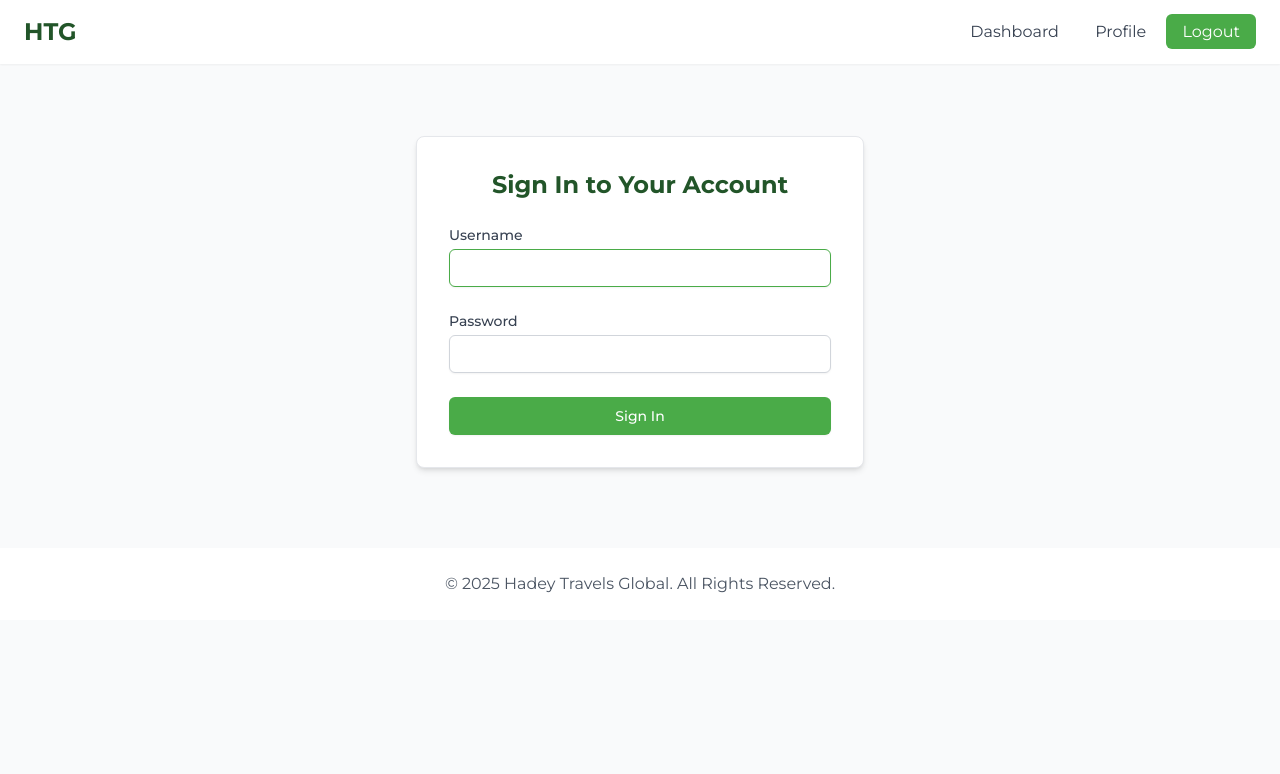
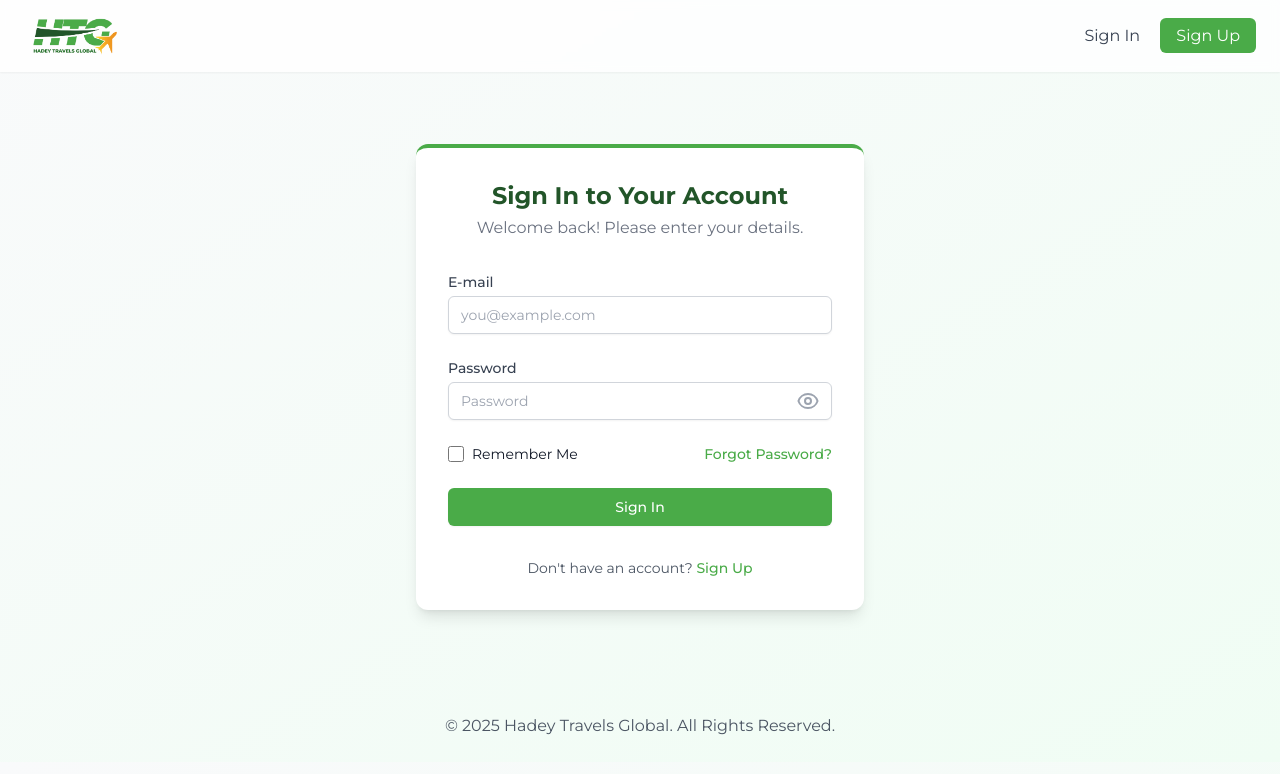
Before and after one commit to IsraelPhilips/Hadey, a Django app: a page that uses templates/base.html in a window 1280 px wide. Shown: the top 774 px of the page. Run offline with Django 5.2, Linux system fonts and the light colour scheme; some libraries are stand-ins or nearby versions.

Commit message:
full application done

```diff
--- a/hadey_config/urls.py
+++ b/hadey_config/urls.py
@@ -2,15 +2,19 @@
 
 from django.contrib import admin
 from django.urls import path, include
-from django.conf import settings # Import settings
-from django.conf.urls.static import static # Import static
+from django.conf import settings
+from django.conf.urls.static import static
 
 urlpatterns = [
     path('admin/', admin.site.urls),
-    path('accounts/', include('django.contrib.auth.urls')),
+
+    # This includes all the necessary allauth URLs
+    # for login, logout, signup, password reset, etc.
+    path('accounts/', include('allauth.urls')),
+
+    # This is our main app's URLs (including the dashboard)
     path('', include('portal.urls')),
 ]
 
-# This is the crucial part for serving media files during development
 if settings.DEBUG:
     urlpatterns += static(settings.MEDIA_URL, document_root=settings.MEDIA_ROOT)
--- a/portal/urls.py
+++ b/portal/urls.py
@@ -9,11 +9,12 @@ urlpatterns = [
     path('', views.dashboard, name='dashboard'),
     path('application/', views.application_form_view, name='application_form'),
     path('documents/', views.document_submission_view, name='document_submission'),
-
-    # Add the URL for the new agency fee view
     path('agency-fee/', views.agency_fee_view, name='agency_fee'),
 
-    # Generic Payment URL
+    # Add the URL for the final visa application step
+    path('visa-application/', views.visa_application_view, name='visa_application'),
+
+    # Payment URLs
     path('payment/initiate/', views.initiate_payment, name='initiate_payment'),
     path('payment/callback/', views.flutterwave_webhook, name='payment_callback'),
 ]
--- /dev/null
+++ b/templates/account/login.html
@@ -0,0 +1,79 @@
+{% extends "base.html" %}
+{% load i18n %}
+
+{% block title %}{% trans "Sign In" %} | Hadey Travels Global{% endblock %}
+
+{% block content %}
+<div class="max-w-md mx-auto mt-10">
+    <div class="bg-white p-8 rounded-xl shadow-lg border-t-4 border-primary-green">
+        <div class="text-center mb-8">
+            <h2 class="text-2xl font-bold text-dark-green">{% trans "Sign In to Your Account" %}</h2>
+            <p class="text-gray-500 mt-1">Welcome back! Please enter your details.</p>
+        </div>
+
+        <form class="login" method="POST" action="{% url 'account_login' %}">
+            {% csrf_token %}
+
+            <div class="space-y-6">
+                <div>
+                    <label for="id_login" class="block text-sm font-medium text-gray-700">{% trans "E-mail" %}</label>
+                    <input type="email" name="login" placeholder="you@example.com" autocomplete="email" required id="id_login" class="mt-1 block w-full px-3 py-2 bg-white border border-gray-300 rounded-md shadow-sm placeholder-gray-400 focus:outline-none focus:ring-primary-green focus:border-primary-green sm:text-sm">
+                </div>
+                <div>
+                    <label for="id_password" class="block text-sm font-medium text-gray-700">{% trans "Password" %}</label>
+                    <div class="relative">
+                        <input type="password" name="password" placeholder="Password" autocomplete="current-password" required id="id_password" class="mt-1 block w-full px-3 py-2 bg-white border border-gray-300 rounded-md shadow-sm placeholder-gray-400 focus:outline-none focus:ring-primary-green focus:border-primary-green sm:text-sm">
+                        <button type="button" class="absolute inset-y-0 right-0 pr-3 flex items-center text-sm leading-5" onclick="togglePasswordVisibility('id_password', this)">
+                            <svg class="h-6 w-6 text-gray-400" fill="none" viewBox="0 0 24 24" stroke="currentColor">
+                                <path stroke-linecap="round" stroke-linejoin="round" stroke-width="2" d="M15 12a3 3 0 11-6 0 3 3 0 016 0z" />
+                                <path stroke-linecap="round" stroke-linejoin="round" stroke-width="2" d="M2.458 12C3.732 7.943 7.523 5 12 5c4.478 0 8.268 2.943 9.542 7-1.274 4.057-5.064 7-9.542 7-4.477 0-8.268-2.943-9.542-7z" />
+                            </svg>
+                        </button>
+                    </div>
+                </div>
+
+                {% if form.non_field_errors %}
+                <div class="bg-red-50 border-l-4 border-red-400 p-4">
+                    <p class="text-sm text-red-700">{% for error in form.non_field_errors %}{{ error }}{% endfor %}</p>
+                </div>
+                {% endif %}
+
+                <div class="flex items-center justify-between">
+                    <div class="flex items-center">
+                        <input id="id_remember" name="remember" type="checkbox" class="h-4 w-4 text-primary-green focus:ring-primary-green border-gray-300 rounded">
+                        <label for="id_remember" class="ml-2 block text-sm text-gray-900">{% trans "Remember Me" %}</label>
+                    </div>
+                    <div class="text-sm">
+                        <a href="{% url 'account_reset_password' %}" class="font-medium text-primary-green hover:text-dark-green">{% trans "Forgot Password?" %}</a>
+                    </div>
+                </div>
+
+                <div>
+                    <button type="submit" class="w-full flex justify-center py-2 px-4 border border-transparent rounded-md shadow-sm text-sm font-medium text-white bg-primary-green hover:bg-dark-green focus:outline-none focus:ring-2 focus:ring-offset-2 focus:ring-primary-green transition-colors">{% trans "Sign In" %}</button>
+                </div>
+            </div>
+        </form>
+
+        <p class="mt-8 text-center text-sm text-gray-600">
+            {% trans "Don't have an account?" %}
+            <a href="{% url 'account_signup' %}" class="font-medium text-primary-green hover:text-dark-green">{% trans "Sign Up" %}</a>
+        </p>
+    </div>
+</div>
+
+<script>
+function togglePasswordVisibility(fieldId, button) {
+    const input = document.getElementById(fieldId);
+    const eyeIcon = `<svg class="h-6 w-6 text-gray-400" fill="none" viewBox="0 0 24 24" stroke="currentColor"><path stroke-linecap="round" stroke-linejoin="round" stroke-width="2" d="M15 12a3 3 0 11-6 0 3 3 0 016 0z" /><path stroke-linecap="round" stroke-linejoin="round" stroke-width="2" d="M2.458 12C3.732 7.943 7.523 5 12 5c4.478 0 8.268 2.943 9.542 7-1.274 4.057-5.064 7-9.542 7-4.477 0-8.268-2.943-9.542-7z" /></svg>`;
+    const eyeSlashIcon = `<svg class="h-6 w-6 text-gray-400" fill="none" viewBox="0 0 24 24" stroke="currentColor"><path stroke-linecap="round" stroke-linejoin="round" stroke-width="2" d="M13.875 18.825A10.05 10.05 0 0112 19c-4.478 0-8.268-2.943-9.543-7a9.97 9.97 0 011.563-3.029m5.858.908a3 3 0 114.243 4.243M9.878 9.878l4.242 4.242M3.828 5.828l14.344 14.344" /></svg>`;
+
+    if (input.type === "password") {
+        input.type = "text";
+        button.innerHTML = eyeSlashIcon;
+    } else {
+        input.type = "password";
+        button.innerHTML = eyeIcon;
+    }
+}
+</script>
+{% endblock %}
--- a/templates/base.html
+++ b/templates/base.html
@@ -34,24 +34,25 @@
 
     {% load static %}
 </head>
-<body class="bg-gray-50 font-sans antialiased">
+<body class="bg-gradient-to-br from-gray-50 to-green-50 font-sans antialiased">
 
     <!-- Header -->
-    <header class="bg-white shadow-sm">
-        <nav class="container mx-auto px-6 py-4 flex justify-between items-center">
+    <header class="bg-white/80 backdrop-blur-sm shadow-sm sticky top-0 z-50">
+        <nav class="container mx-auto px-6 py-3 flex justify-between items-center">
             <div>
-                <a href="#">
-                    <!-- We will replace this with the actual SVG logo later -->
-                    <h1 class="text-2xl font-bold text-dark-green">
-                        HTG
-                    </h1>
+                <a href="{% if user.is_authenticated %}{% url 'portal:dashboard' %}{% else %}{% url 'account_login' %}{% endif %}">
+                    <!-- Load the logo from our new static files directory -->
+                    <img src="{% static 'images/logo.png' %}" alt="Hadey Travels Global Logo" class="h-12">
                 </a>
             </div>
             <div>
-                <!-- Navigation links will go here -->
-                <a href="#" class="text-gray-700 hover:text-primary-green mx-4">Dashboard</a>
-                <a href="#" class="text-gray-700 hover:text-primary-green mx-4">Profile</a>
-                <a href="{% url 'logout' %}" class="bg-primary-green text-white rounded-md px-4 py-2 hover:bg-dark-green transition-colors">Logout</a>
+                {% if user.is_authenticated %}
+                    <a href="{% url 'portal:dashboard' %}" class="text-gray-700 hover:text-primary-green mx-4">Dashboard</a>
+                    <a href="{% url 'account_logout' %}" class="bg-primary-green text-white rounded-md px-4 py-2 hover:bg-dark-green transition-colors">Logout</a>
+                {% else %}
+                    <a href="{% url 'account_login' %}" class="text-gray-700 hover:text-primary-green mx-4">Sign In</a>
+                    <a href="{% url 'account_signup' %}" class="bg-primary-green text-white rounded-md px-4 py-2 hover:bg-dark-green transition-colors">Sign Up</a>
+                {% endif %}
             </div>
         </nav>
     </header>
@@ -64,7 +65,7 @@
     </main>
 
     <!-- Footer -->
-    <footer class="bg-white mt-12 py-6">
+    <footer class="bg-transparent mt-12 py-6">
         <div class="container mx-auto px-6 text-center text-gray-600">
             <p>&copy; {% now "Y" %} Hadey Travels Global. All Rights Reserved.</p>
         </div>
--- a/templates/portal/application_form.html
+++ b/templates/portal/application_form.html
@@ -24,7 +24,7 @@
                 <div class="pt-4">
                     <!-- Add an ID to the button to show a loading state -->
                     <button type="submit" id="submitBtn" class="w-full flex justify-center py-3 px-4 border border-transparent rounded-md shadow-sm text-lg font-medium text-white bg-primary-green hover:bg-dark-green focus:outline-none focus:ring-2 focus:ring-offset-2 focus:ring-primary-green transition-colors">
-                        Save and Proceed to Payment
+                        Save and Proceed to Payment (NGN20,000)
                     </button>
                 </div>
             </div>
```
Also changed, not shown: hadey_config/settings.py (+35 -1 lines), portal/forms.py (+17 -7 lines), portal/models.py (+3 -5 lines), portal/views.py (+26 -38 lines), templates/account/email_confirm.html (added, +34 -0 lines), templates/account/logout.html (added, +25 -0 lines), templates/account/signup.html (added, +70 -0 lines), templates/account/verification_sent.html (added, +13 -0 lines), templates/portal/visa_application.html (added, +48 -0 lines), db.sqlite3, portal/migrations/0005_alter_payment_purpose.py (added), static/images/logo.png (added), static/images/wlogo.png (added).
